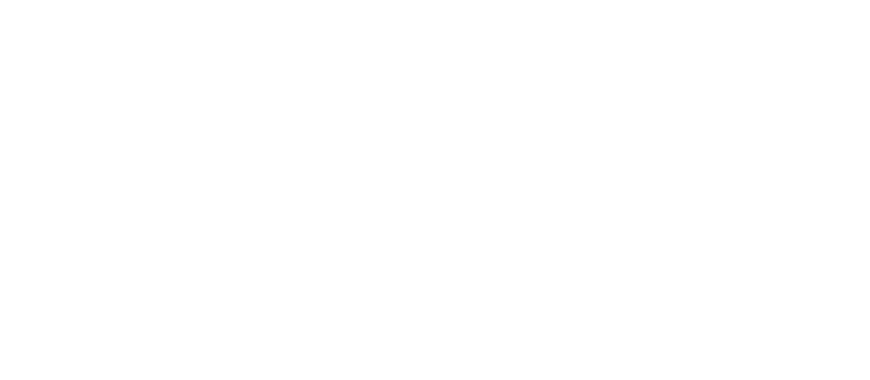
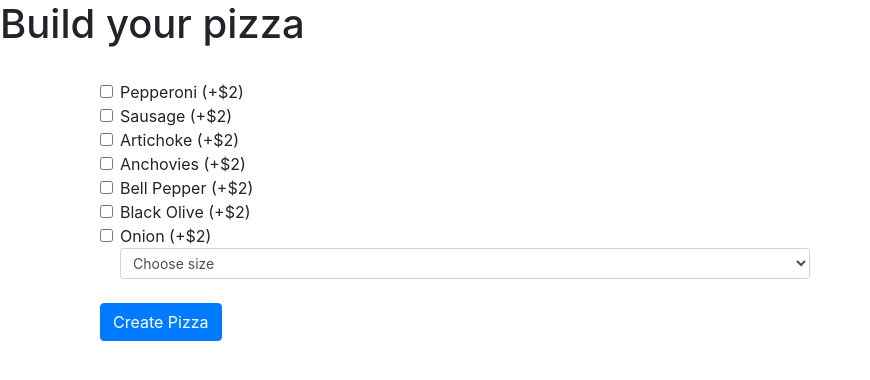
Before and after one commit to Coderoper/Pizza-Ordering-Website, a plain HTML site: page index.html in a window 1280 px wide. Shown: the whole page, without its empty margins (0-870 px from the left). Drawn offline with Linux system fonts and the light colour scheme.

Commit message:
Added Checkboxes for selected toppings and a dropdown select box for pizza size

```diff
--- a/index.html
+++ b/index.html
@@ -10,6 +10,38 @@
     <title>Order a pizza!</title>
   </head>
   <body>
+    <h1>Build your pizza</h1><br>
+
+    <div class="container">
+    <div class="col-md-8">
+      <form id="createPizza">
+        <div class="form-check">
+          <input class="form-check-input" type="checkbox" value="pepperoni" name="topping">
+          <label class="form-check-label" for="defaultCheck1">Pepperoni (+$2)</label><br>
+          <input class="form-check-input" type="checkbox" value="sausage" name="topping">
+          <label class="form-check-label" for="defaultCheck1">Sausage (+$2)</label><br>
+          <input class="form-check-input" type="checkbox" value="artichoke" name="topping">
+          <label class="form-check-label" for="defaultCheck1">Artichoke (+$2)</label><br>
+          <input class="form-check-input" type="checkbox" value="anchovies" name="topping">
+          <label class="form-check-label" for="defaultCheck1">Anchovies (+$2)</label><br>
+          <input class="form-check-input" type="checkbox" value="bellPepper" name="topping">
+          <label class="form-check-label" for="defaultCheck1">Bell Pepper (+$2)</label><br>
+          <input class="form-check-input" type="checkbox" value="olive" name="topping">
+          <label class="form-check-label" for="defaultCheck1">Black Olive (+$2)</label><br>
+          <input class="form-check-input" type="checkbox" value="onion" name="topping">
+          <label class="form-check-label" for="defaultCheck1">Onion (+$2)</label><br>
+          <select id="size" class="form-control form-control-sm"><br>
+            <option value="">Choose size</option>
+            <option value="Small">Small $10</option>
+            <option value="Medium">Medium $15</option>
+            <option value="Large">Large $20</option>
+          </select><br>
+        </div>
+        <button class="btn btn-primary" type="submit" id="order">Create Pizza</button>
+      </form>
+    </div>
+  </div>
+
   </body>
 
 </html>
--- a/js/scripts.js
+++ b/js/scripts.js
@@ -0,0 +1,13 @@
+//backend
+var topping;
+
+$("document").ready(function(){
+  $("#createPizza").submit(function(event){
+    event.preventDefault()
+    $("input:checkbox[name=topping]:checked").each(function(){
+    var topping = $("input").val();
+    var size = $("#size").val()
+    console.log(topping, size)
+    });
+  })
+});
```
